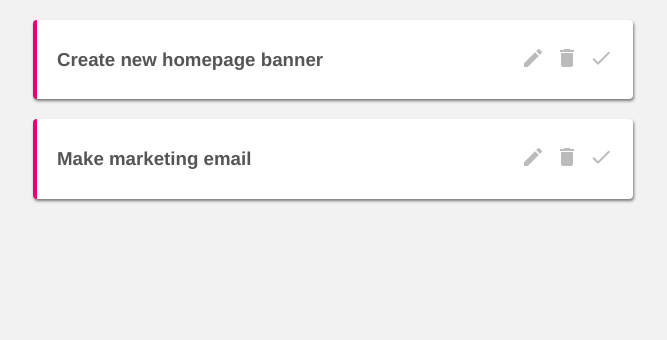
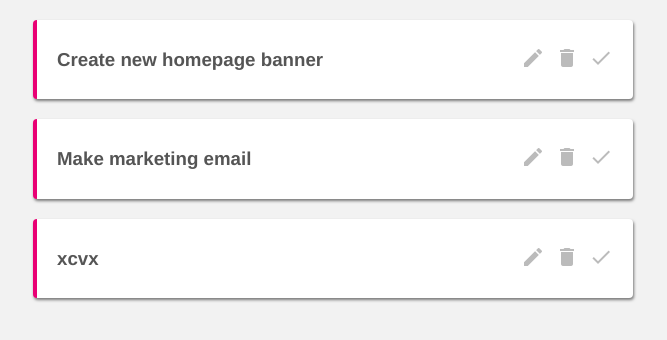
Before and after one commit to Kirill222/vue_project_management, a Vue app: page / in a window 1280 px wide. Shown: the top 340 px of the page, without its empty margins (307-974 px from the left). Built offline with nearby package versions, Linux system fonts and the light colour scheme; data requests are answered from the project's data file.

Commit message:
8 Add project with FETCH POST request. Redirect to the home page

```diff
--- a/data/db.json
+++ b/data/db.json
@@ -11,6 +11,12 @@
       "title": "Make marketing email",
       "details": "lorem ipsum",
       "complete": false
+    },
+    {
+      "title": "xcvx",
+      "details": "xcvxcvxc",
+      "complete": false,
+      "id": 3
     }
   ]
 }
--- a/src/views/AddProject.vue
+++ b/src/views/AddProject.vue
@@ -21,10 +21,26 @@
     },
     methods: {
         handleSubmit() {
-            console.log(this.title, this.details)
+
+            let project = {
+                title: this.title,      //we do not need to add id. JSON server will handle this
+                details: this.details,
+                complete: false,
+            }
+
+            fetch(' http://localhost:3000/projects', {
+                method: 'POST',
+                headers: {"Content-Type": "application/json"},
+                body: JSON.stringify(project)
+                })
+                .then(() => {
+                    this.$router.push('/')
+                })
+                .catch(err => console.log(err.message))
+            }
         }
     }
-}
+
 </script>
 
 <style>
```
